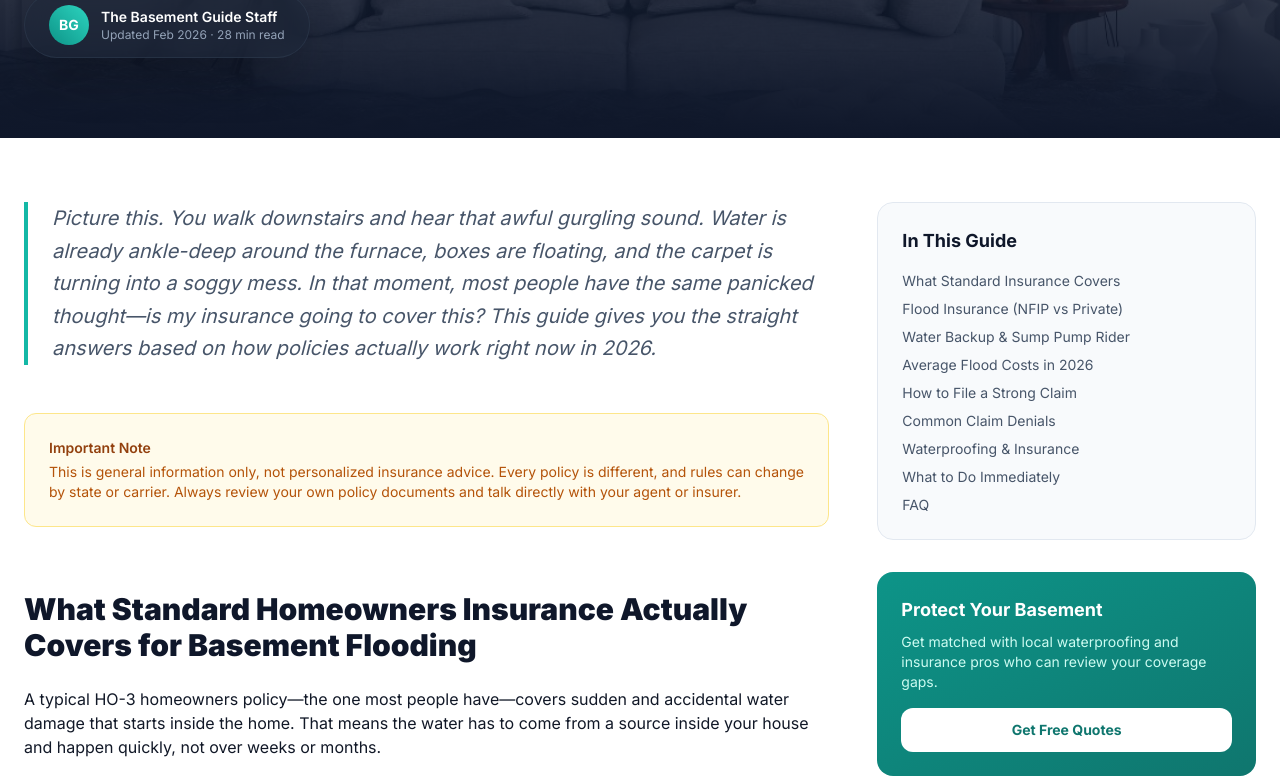
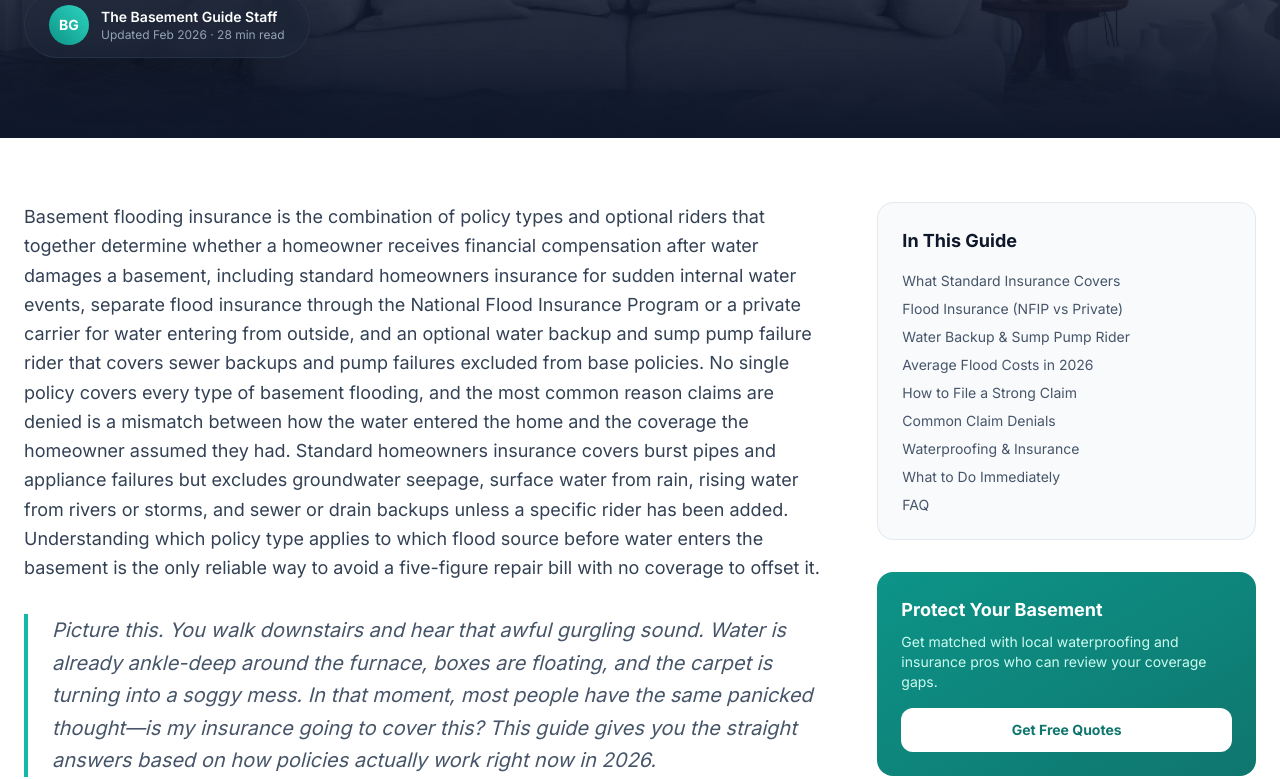
Before and after one commit to thebasementguide2026/basement-guide, a Next.js app: page /articles/basement-flooding-insurance in a window 1280 px wide. Shown: the part 519-1298 px from the top of the page. Built offline with nearby package versions, Linux system fonts and the light colour scheme.

Commit message:
Add intro paragraph to basement-flooding-insurance article

```diff
--- a/app/articles/basement-flooding-insurance/page.tsx
+++ b/app/articles/basement-flooding-insurance/page.tsx
@@ -51,6 +51,7 @@ export default function BasementFloodingInsurance() {
 
         {/* Left: Article Body */}
         <article className='lg:col-span-2 prose prose-lg prose-slate max-w-none'>
+            <p className='text-lg text-slate-700 leading-relaxed mb-8'>Basement flooding insurance is the combination of policy types and optional riders that together determine whether a homeowner receives financial compensation after water damages a basement, including standard homeowners insurance for sudden internal water events, separate flood insurance through the National Flood Insurance Program or a private carrier for water entering from outside, and an optional water backup and sump pump failure rider that covers sewer backups and pump failures excluded from base policies. No single policy covers every type of basement flooding, and the most common reason claims are denied is a mismatch between how the water entered the home and the coverage the homeowner assumed they had. Standard homeowners insurance covers burst pipes and appliance failures but excludes groundwater seepage, surface water from rain, rising water from rivers or storms, and sewer or drain backups unless a specific rider has been added. Understanding which policy type applies to which flood source before water enters the basement is the only reliable way to avoid a five-figure repair bill with no coverage to offset it.</p>
 
           <blockquote className='border-l-4 border-teal-500 pl-6 italic text-slate-600 text-xl leading-relaxed not-prose mb-12'>
             Picture this. You walk downstairs and hear that awful gurgling sound. Water is already ankle-deep around the furnace, boxes are floating, and the carpet is turning into a soggy mess. In that moment, most people have the same panicked thought&mdash;is my insurance going to cover this? This guide gives you the straight answers based on how policies actually work right now in 2026.
```
